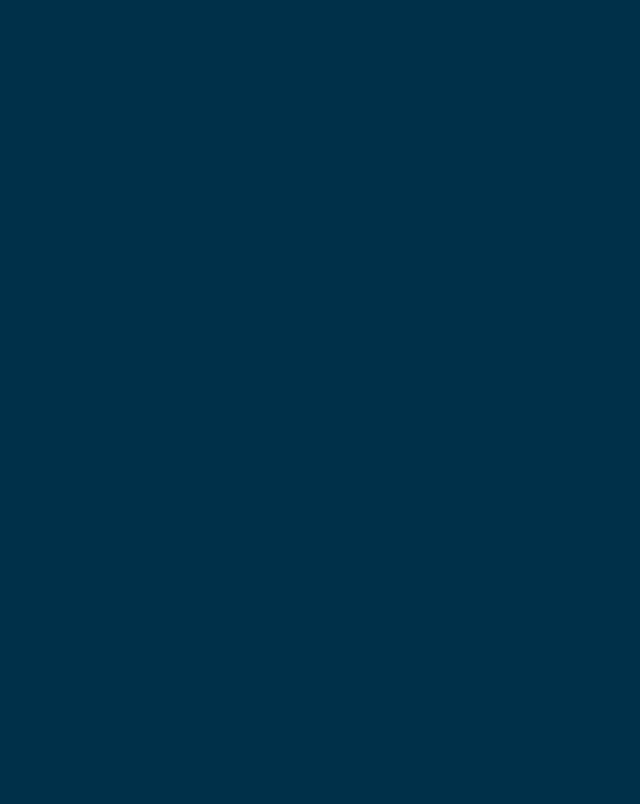
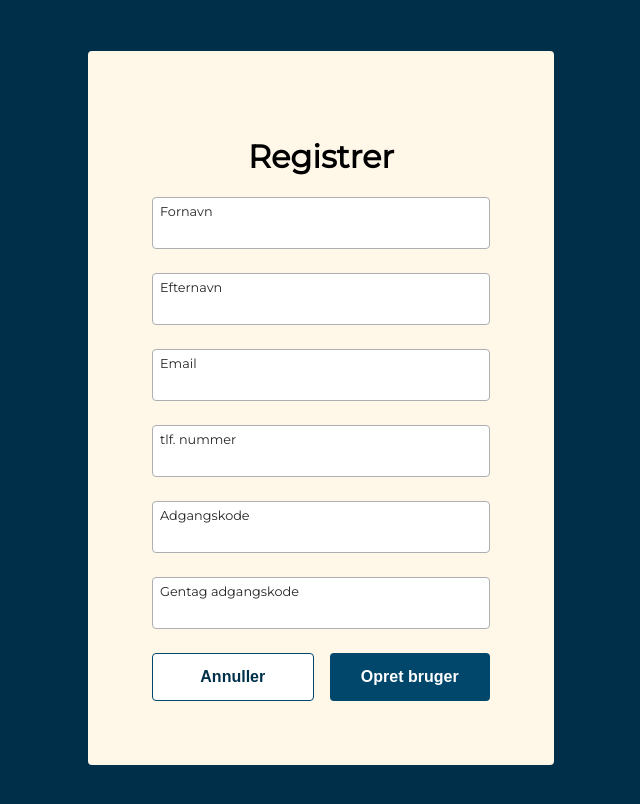
Before and after one commit to ischmir/dbiProject, a Vue app: page /register in a window 1280 px wide. Before the commit this address had no page. Shown: the top 804 px of the page, without its empty margins (327-967 px from the left). Built offline with nearby package versions, Linux system fonts and the light colour scheme.

Commit message:
Update: login, logout
Creating a logout component.
updating login and bugfixing

```diff
--- a/src/components/HeaderComp.vue
+++ b/src/components/HeaderComp.vue
@@ -2,11 +2,11 @@
 import { computed, ref } from 'vue';
 import { useRoute } from 'vue-router';
 import IconsComp from './IconsComp.vue';
+import LogoutComp from './LogoutComp.vue';
 
 const route = useRoute();
 const title = computed(() => route.meta.title);
 
-// Track the hovered button
 const hoveredButton = ref(null);
 
 const handleMouseOver = (label) => {
@@ -21,7 +21,7 @@ const handleMouseLeave = () => {
 <template>
     <header>
         <!-- Logo -->
-        <router-link to="/" class="header__logo base-container">
+        <router-link to="/dashboard" class="header__logo base-container">
             <img alt="DBI Logo" class="header__logo-image" src="../assets/img/dbi-logo-black.svg" />
             <span class="header__logo-title">Egenkontrol</span>
         </router-link>
@@ -70,8 +70,8 @@ const handleMouseLeave = () => {
                 @mouseleave="handleMouseLeave"
                 @focus="handleMouseOver('Logout')"
             >
-                <IconsComp class="header__button-icon" iconName="logout" />
-                <div v-if="hoveredButton === 'Logout'" class="modal">Logout</div>
+                <LogoutComp class="header__button-icon" iconName="logout" />
+                <div v-if="hoveredButton === 'Logout'" @click="logout" class="modal">Logout</div>
             </button>
         </div>
     </header>
--- a/src/components/LoginComp.vue
+++ b/src/components/LoginComp.vue
@@ -1,23 +1,34 @@
 <script setup>
 import { ref } from 'vue';
-import { getAuth, signInWithEmailAndPassword } from 'firebase/auth';
-import { useRouter } from 'vue-router';
+import { signInWithEmailAndPassword } from 'firebase/auth';
+import { useRouter, useRoute } from 'vue-router';
+import { auth } from '@/configs/firebase.js';
 
 const email = ref('');
 const password = ref('');
 const loginErrorMessage = ref('');
 const router = useRouter();
-const auth = getAuth();
+const route = useRoute();
 
 const login = () => {
   signInWithEmailAndPassword(auth, email.value, password.value)
     .then((userCredential) => {
       const user = userCredential.user;
       loginErrorMessage.value = '';
-      router.push('/');
+
+      // Store the token in localStorage
+      user.getIdToken().then((token) => {
+        localStorage.setItem('token', token);
+        console.log('Token saved to localStorage:', token);
+
+        const redirectPath = route.query.redirect || '/dashboard';
+        router.push(redirectPath);
+      });
+
       console.log('User successfully logged in:', user);
     })
     .catch((error) => {
+      console.error('Error logging in:', error.code, error.message);
       switch (error.code) {
       case 'auth/user-not-found':
         loginErrorMessage.value = 'User not found. Please register.';
@@ -31,7 +42,6 @@ const login = () => {
       default:
         loginErrorMessage.value = 'An error occurred. Please try again.';
       }
-      console.error('Error logging in:', error.code);
     });
 };
 
@@ -47,25 +57,36 @@ const register = () => {
       <h1 class="login__title">Login</h1>
       <form class="login__form" @submit.prevent="login">
         <div class="login__form-group">
-          <input type="email" id="email" v-model="email" required />
+          <input
+            type="email"
+            id="email"
+            v-model="email"
+            autocomplete="email"
+            required
+          />
           <label for="email">Email</label>
         </div>
         <div class="login__form-group">
-          <input type="password" id="password" v-model="password" required />
+          <input
+            type="password"
+            id="password"
+            v-model="password"
+            autocomplete="current-password"
+            required
+          />
           <label for="password">Password</label>
         </div>
         <p v-if="loginErrorMessage" class="login__error">{{ loginErrorMessage }}</p>
-      </form>
         <div class="login__buttons">
           <button class="login__register-button" type="button" @click="register">Register</button>
           <button class="login__submit-button" type="submit">Login</button>
         </div>
+      </form>
     </div>
   </div>
 </template>
 
 <style lang="scss" scoped>
-
 .login {
   display: flex;
   align-items: center;
@@ -129,9 +150,10 @@ const register = () => {
   justify-content: center;
   width: 100%;
 }
+
 .login__submit-button {
   width: -webkit-fill-available;
-    padding: 1.5rem;
+  height: 3rem;
   margin-left: 1vh;
   border: none;
   border-radius: 4px;
@@ -146,9 +168,10 @@ const register = () => {
     background-color: var(--cta-button-hover-background);
   }
 }
+
 .login__register-button {
   width: -webkit-fill-available;
-    padding: 1.5rem;
+  height: 3rem;
   margin-right: 1vh;
   border: solid 1px var(--cta-button-forms-strokes);
   border-radius: 4px;
--- /dev/null
+++ b/src/components/LogoutComp.vue
@@ -0,0 +1,29 @@
+<!-- Logout Component -->
+<script setup>
+import { signOut } from 'firebase/auth';
+import { auth } from '@/configs/firebase';
+import { useRouter } from 'vue-router';
+import IconsComp from './IconsComp.vue';
+
+const router = useRouter();
+
+const logout = () => {
+  signOut(auth)
+    .then(() => {
+      console.log('User successfully logged out');
+      localStorage.removeItem('token');
+      router.push('/login');
+    })
+    .catch((error) => {
+      console.error('Error logging out:', error.message);
+    });
+};
+</script>
+
+<template>
+  <IconsComp @click="logout" class="header__button-icon" iconName="logout" />
+</template>
+
+<style scoped>
+ /* Scoped styles for LogoutComp */
+</style>
--- a/src/components/RegisterComp.vue
+++ b/src/components/RegisterComp.vue
@@ -1,7 +1,8 @@
 <script setup>
 import { ref } from 'vue';
-import { getAuth, createUserWithEmailAndPassword } from 'firebase/auth';
+import { createUserWithEmailAndPassword } from 'firebase/auth';
 import { useRouter } from 'vue-router';
+import { auth } from '@/configs/firebase.js';
 
 const email = ref('');
 const password = ref('');
@@ -23,11 +24,11 @@ const register = () => {
     return;
   }
 
-  createUserWithEmailAndPassword(getAuth(), email.value, password.value)
+  createUserWithEmailAndPassword(auth, email.value, password.value)
     .then((userCredential) => {
       const user = userCredential.user;
       registerErrorMessage.value = ''; // Clear error message on success
-      router.push('/');
+      router.push('/dashboard'); // Redirect to dashboard or another page
       console.log('User registered:', user);
     })
     .catch((error) => {
@@ -154,7 +155,7 @@ const register = () => {
 
 .authentication__submit-button {
   width: -webkit-fill-available;
-  padding: 1.5rem;
+  height: 3rem;
   margin-left: 1vh;
   border: none;
   border-radius: 4px;
@@ -172,7 +173,7 @@ const register = () => {
 
 .authentication__register-button {
   width: -webkit-fill-available;
-  padding: 1.5rem;
+  height: 3rem;
   margin-right: 1vh;
   border: solid 1px var(--cta-button-forms-strokes);
   border-radius: 4px;
@@ -193,4 +194,15 @@ const register = () => {
   font-size: 0.9rem;
   margin-top: 0.5rem;
 }
+
+/* Hide spinner controls for number inputs */
+input[type="number"]::-webkit-inner-spin-button,
+input[type="number"]::-webkit-outer-spin-button {
+  -webkit-appearance: none;
+  margin: 0;
+}
+
+input[type="number"] {
+  -moz-appearance: textfield; /* For Firefox */
+}
 </style>
--- a/src/configs/firebase.js
+++ b/src/configs/firebase.js
@@ -1,5 +1,6 @@
 // Import the functions you need from the SDKs you need
 import { initializeApp } from 'firebase/app';
+import { getAuth } from 'firebase/auth';
 
 // Your web app's Firebase configuration
 const firebaseConfig = {
@@ -14,4 +15,8 @@ const firebaseConfig = {
 // Initialize Firebase
 const app = initializeApp(firebaseConfig);
 
-export { app };
+// Initialize Firebase Authentication
+const auth = getAuth(app);
+
+// Export the app and auth instances
+export { app, auth };
--- a/src/layouts/AuthLayout.vue
+++ b/src/layouts/AuthLayout.vue
@@ -5,9 +5,10 @@
 
 <template>
     <div>
-        <router-view /> <!-- This renders child routes -->
+        <router-view />
     </div>
 </template>
 
 <style scoped>
+/* Scoped Authentication layout styles */
 </style>
```
Also changed, not shown: src/router/index.js (+58 -47 lines). Lines whose indentation alone changed are shown as unchanged.
